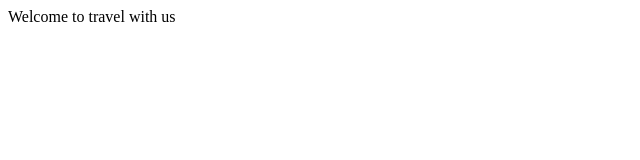
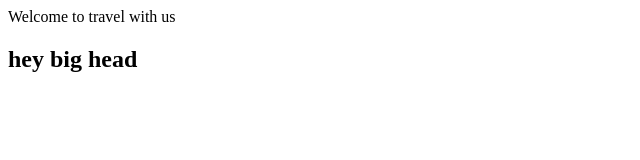
Before and after one commit to monetremi/travel-with-us, a plain HTML site: page index.html in a window 1280 px wide. Shown: the whole page, without its empty margins (0-640 px from the left). Drawn offline with Linux system fonts and the light colour scheme.

Commit message:
Update index.html

```diff
--- a/index.html
+++ b/index.html
@@ -1 +1,2 @@
 <head>Welcome to travel with us</head>
+<h2> hey big head <h2/>
```
